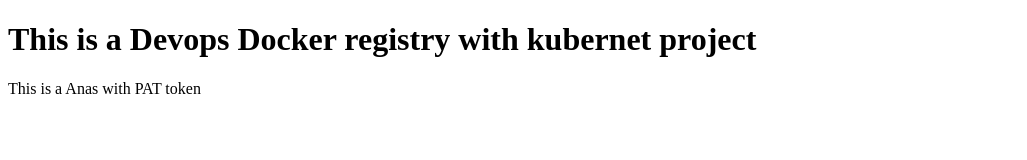
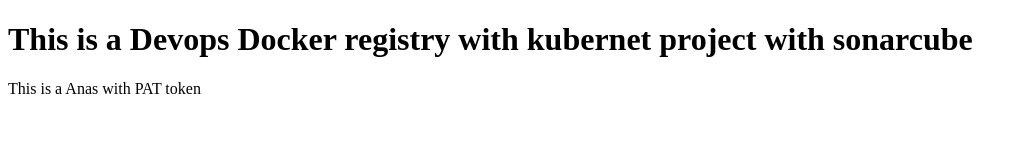
Before and after one commit to flutterdeveloper2025-tech/my-app, a plain HTML site: page websites/index.html in a window 1280 px wide. Shown: the whole page, without its empty margins (0-1027 px from the left). Drawn offline with Linux system fonts and the light colour scheme.

Commit message:
sonarcube scan code

```diff
--- a/websites/index.html
+++ b/websites/index.html
@@ -5,7 +5,7 @@
 </head>
 <body>
 
-    <h1>This is a Devops Docker registry with kubernet project</h1>
+    <h1>This is a Devops Docker registry with kubernet project with sonarcube</h1>
     <p>This is a Anas with PAT token</p>
 
 </body>
```
